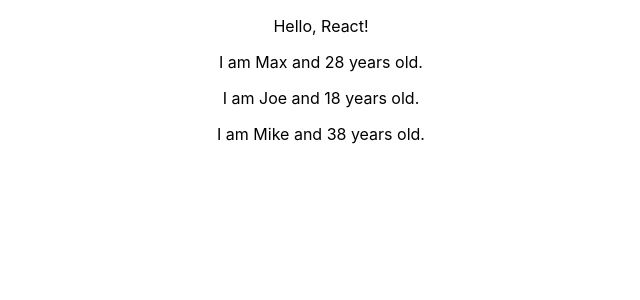
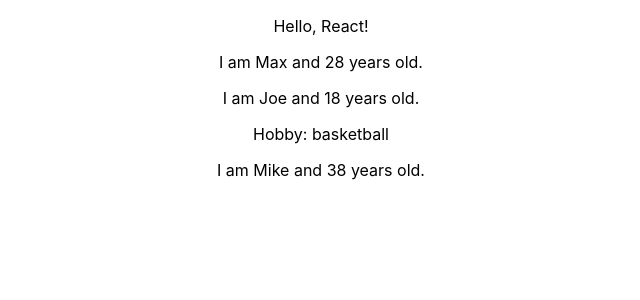
Before and after one commit to xionger/react_web, a React (Create React App) app in the folder complete-react-guide/: page / in a window 1280 px wide. Shown: the top 300 px of the page, without its empty margins (319-959 px from the left). Built offline with nearby package versions, Linux system fonts and the light colour scheme.

Commit message:
3.37 children

```diff
--- a/complete-react-guide/src/App.js
+++ b/complete-react-guide/src/App.js
@@ -8,7 +8,7 @@
       <header className="App-header">
         <p>Hello, React!</p>
         <Person name="Max" age="28" />
-        <Person name="Joe" age="18" />
+        <Person name="Joe" age="18">Hobby: basketball</Person>
         <Person name="Mike" age="38" />
       </header>
     </div>
--- a/complete-react-guide/src/Person/Person.js
+++ b/complete-react-guide/src/Person/Person.js
@@ -1,7 +1,12 @@
 import React from 'react';
 
 const person = (props) => {
-    return <p>I am {props.name} and {props.age} years old.</p>
+    return (
+        <div>
+            <p>I am {props.name} and {props.age} years old.</p>
+            <p>{props.children}</p>
+        </div>
+    )
 }
 
 export default person;
```
